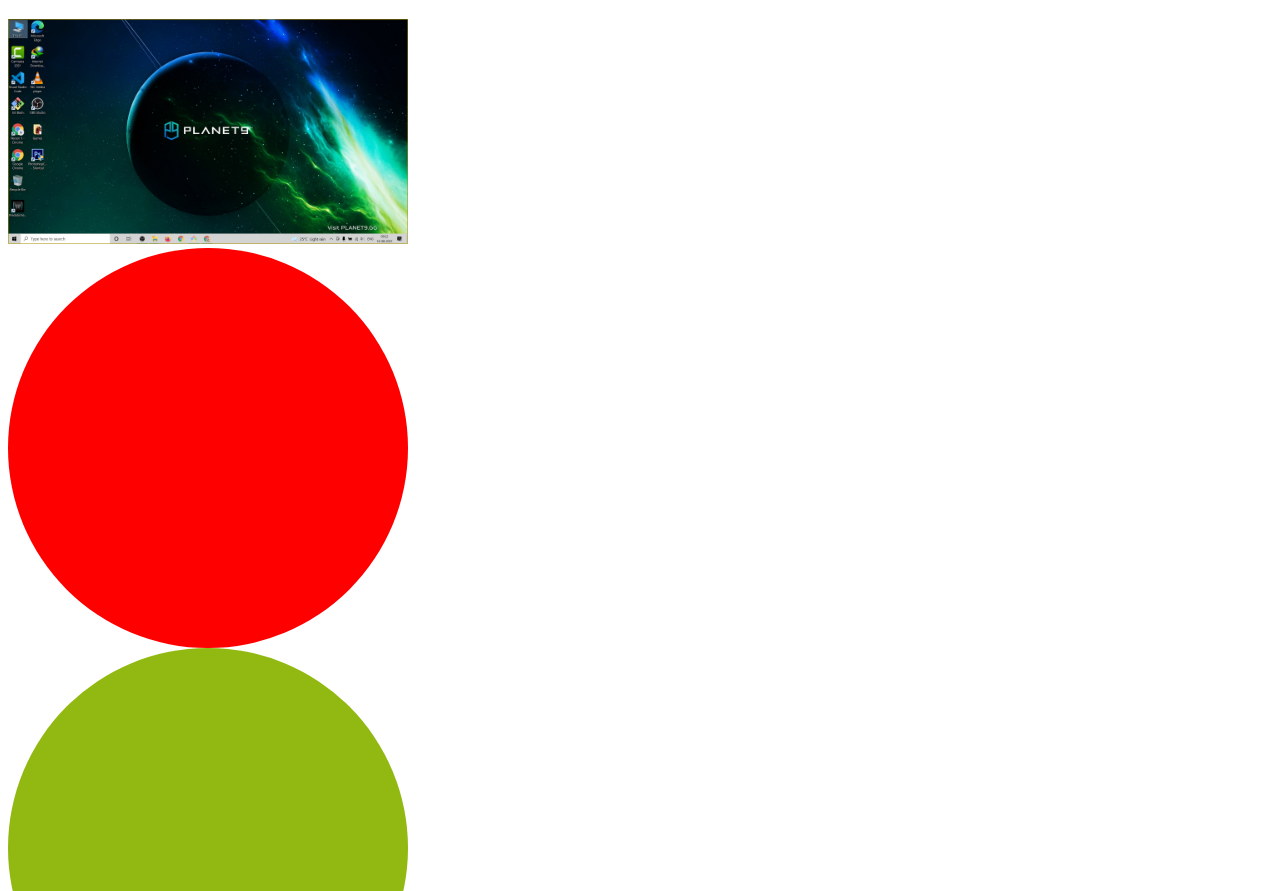
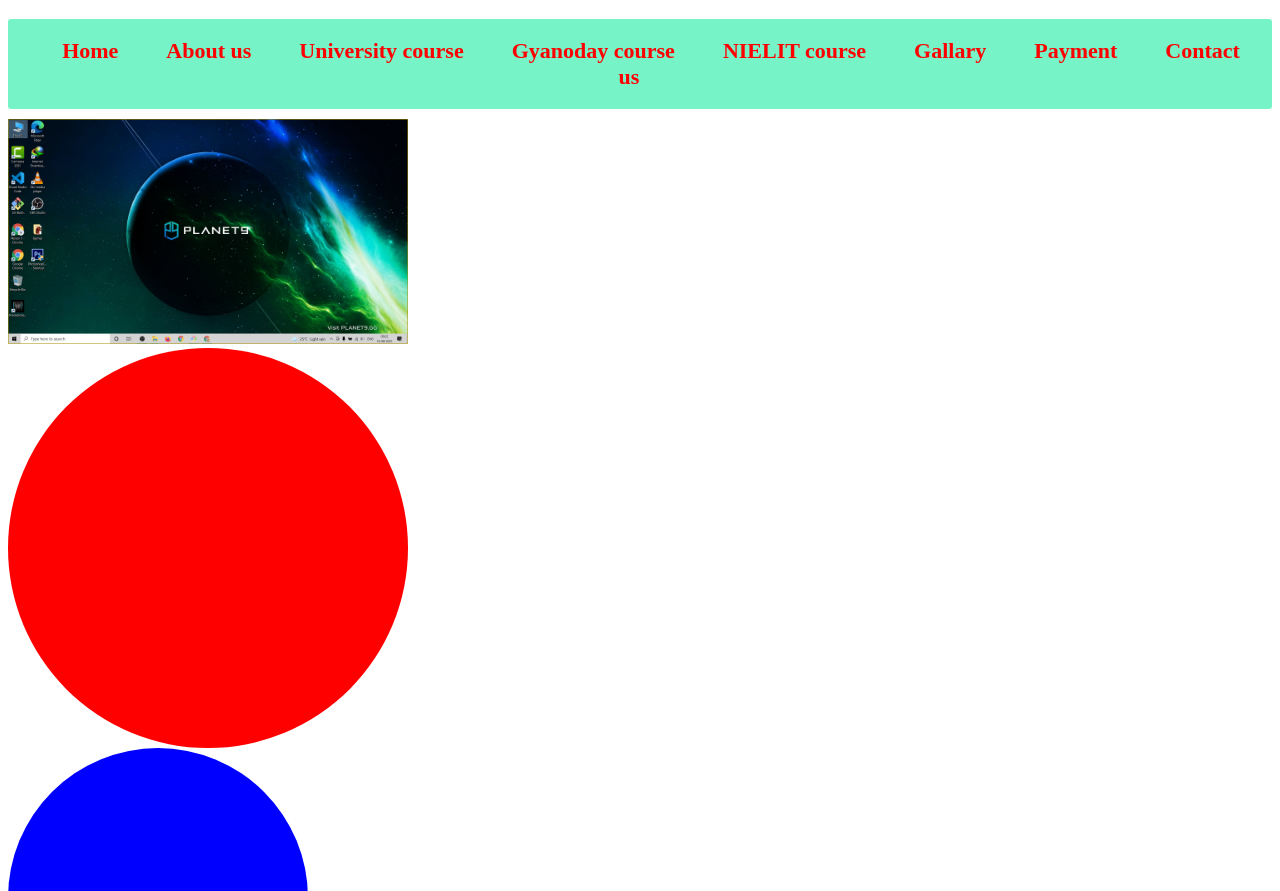
Before and after one commit to anildalar/Gyanodaya3, a plain HTML site: page index.html in a window 1280 px wide. Shown: the part 61-952 px from the top of the page. Drawn offline with Linux system fonts and the light colour scheme.

Commit message:
nav bar addition

```diff
--- a/index.html
+++ b/index.html
@@ -17,33 +17,56 @@
                background-color: aqua;
 
             }
-            div.sk-box{
-                width:400px;
-                height:400px;
-                background-color:rgb(146, 185, 17);
-                border-radius: 400px;
-            }
-            div.sk-box:hover{
-
-                background-image: url("https://picsum.photos/400/400");
-
-            }
             div.a_box_2{
                 width:300px;
                 height:300px;
-
                 background-color: blue;
                 border-radius: 400px;
+            }
 
+            div.s_nav ul {
+                text-align: center;
+                background-color: rgb(118, 243, 199);
+                margin: 10px 0;
+                padding: 19px;
+                border-radius: 3px;
             }
+            div.s_nav ul li {
+                display: inline;
+                padding: 22px;
+                margin: 12x;/*
+                background-color: rgb(235, 233, 233);*/
+            }
+            div.s_nav ul li a{
+              text-decoration: none;
+              color: rgb(255, 0, 0);
+              font-size: 22px;
+            }
+            div.s_nav ul li a:hover{
+              border-bottom: 5px solid rgb(255, 255, 255);
+              color: black;
+              transition: 1s;
+            }
+
         </style>
     </head>
     <body>
            <h1>Welcome to Gyandoaya 3 </h1>
-           <img src="img/1.jpg" width="400" />
+           <div class="s_nav">
+               <ul>
+                   <li> <a href="#"><b>Home</b></a></li>
+                   <li><a href="#"><b>About us</b></a></li>
+                   <li><a href="#"><b>University course</b></a></li>
+                   <li><a href="#"><b>Gyanoday course</b></a></li>
+                   <li><a href="#"><b>NIELIT course</b></a></li>
+                   <li><a href="#"><b>Gallary</b></a></li>
+                   <li><a href="#"><b>Payment</b></a></li>
+                   <li><a href="#"><b>Contact us</b></a></li>
+               </ul>
+           </div>
+           <img src="img/1.jpg" width="400"/>
+           <div class="a_box"></div>
+           <div class="a_box_2"></div>
 
-           <div class="a_box"></div>
-           <div class="sk-box"></div>
-           <div class="a_box_2"></div>
     </body>
 </html>
```
